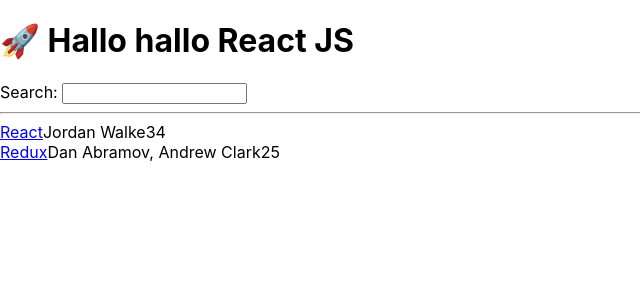
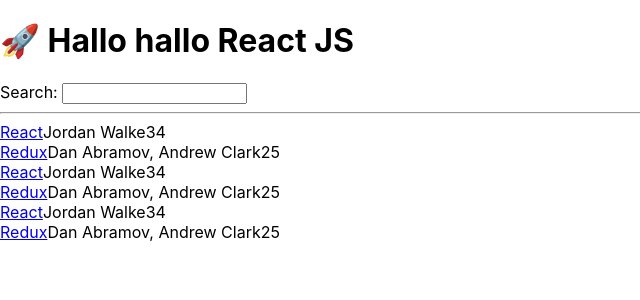
Before and after one commit to Sixeye/hackers-stories, a React (Create React App) app: page / in a window 1280 px wide. Shown: the top 300 px of the page, without its empty margins (0-640 px from the left). Built offline with nearby package versions, Linux system fonts and the light colour scheme.

Commit message:
component definition

```diff
--- a/src/App.js
+++ b/src/App.js
@@ -24,8 +24,10 @@
     },
 ];
 
-function App() {
+const App = () => {
     const greet = 'Hallo hallo'
+
+    console.log('Great arrow function')
 
     return (
         <div>
@@ -34,27 +36,22 @@
             <input id="search" type="text" />
             <hr/>
             <List />
+            <List />
+            <List />
         </div>
 )
 }
 
-function List() {
-    return (
-        <div>
-            {list.map(function(item) {
-                return (
-                    <div key={item.objectID}>
+const List = () =>
+    list.map(item => (
+        <div key={item.objectID}>
             <span>
               <a href={item.url}>{item.title}</a>
             </span>
-                        <span>{item.author}</span>
-                        <span>{item.num_comments}</span>
-                        <span>{item.points}</span>
-                    </div>
-                );
-            })}
+            <span>{item.author}</span>
+            <span>{item.num_comments}</span>
+            <span>{item.points}</span>
         </div>
-    );
-}
+    ));
 
 export default App
```
